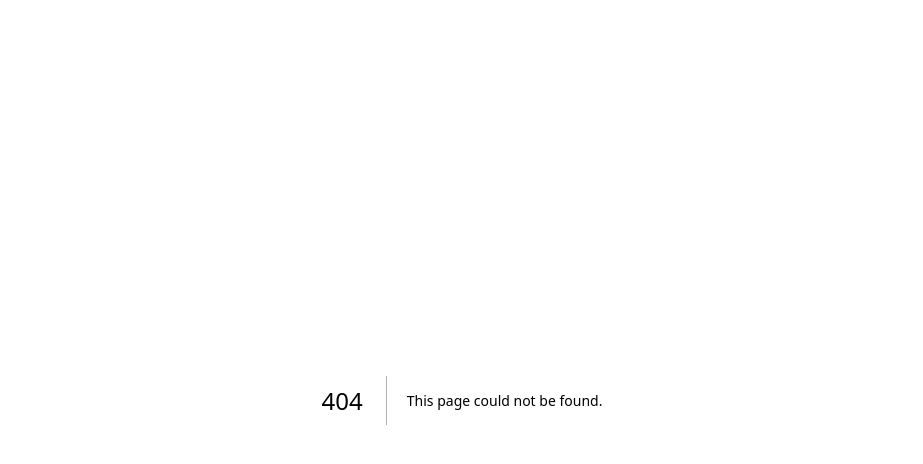
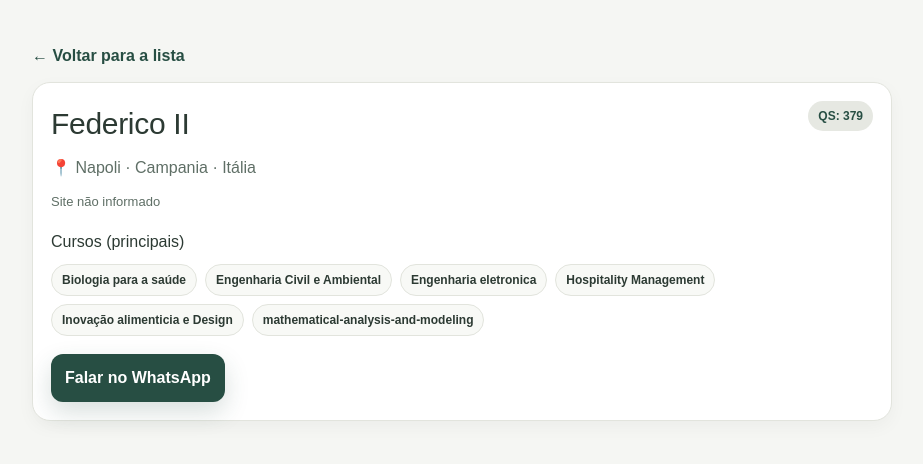
Before and after one commit to gh-joao-carvalho/estudaritalia, a Next.js app: page /universidades/federico-ii in a window 1280 px wide. Before the commit this address had no page. Shown: the top 464 px of the page, without its empty margins (178-1101 px from the left). Built offline with nearby package versions, Linux system fonts and the light colour scheme.

Commit message:
Fix dynamic route params (Next 16 async params)

```diff
--- /dev/null
+++ b/app/universidades/[id]/page.tsx
@@ -0,0 +1,175 @@
+import raw from "@/data/universidades.json";
+import { notFound } from "next/navigation";
+
+type Uni = {
+  id: string;
+  nome?: string | null;
+  tipo?: string | null;
+  cidade?: string | null;
+  regiao?: string | null;
+  pais?: string | null;
+  rank_qs?: number | string | null;
+  site?: string | null;
+  cursos?: string[] | string | null;
+  bolsas?: boolean | null;
+};
+
+function s(v: any) {
+  return (v ?? "").toString().trim();
+}
+
+function normalizeRank(v: any): number | null {
+  const n = Number(v);
+  return Number.isFinite(n) ? n : null;
+}
+
+function normalizeCursos(c: any): string[] {
+  if (!c) return [];
+  if (Array.isArray(c)) return c.map(String).map((x) => x.trim()).filter(Boolean);
+  return String(c).split(",").map((x) => x.trim()).filter(Boolean);
+}
+
+export default async function Page({ params }: { params: Promise<{ id: string }> }) {
+  const { id } = await params;
+
+  const data = raw as Uni[];
+  const want = s(id).toLowerCase();
+  const u = data.find((x) => s(x.id).toLowerCase() === want);
+
+  if (!u) return notFound();
+
+  const nome = s(u.nome) || "Universidade";
+  const cidade = s(u.cidade);
+  const regiao = s(u.regiao);
+  const pais = s(u.pais) || "Itália";
+  const rank = normalizeRank(u.rank_qs);
+  const site = s(u.site) || null;
+  const cursos = normalizeCursos(u.cursos);
+  const bolsas = Boolean(u.bolsas);
+
+  const green = "#274E43";
+  const border = "#E2E4DD";
+  const text = "#2C3A33";
+  const muted = "#5F6F66";
+  const bg = "#F5F6F3";
+
+  const wa = `https://wa.me/5511967529160?text=${encodeURIComponent(
+    `Olá! Quero entender custos reais e o passo a passo para estudar na Itália. Tenho interesse em: ${nome} (${cidade}).`
+  )}`;
+
+  return (
+    <main style={{ background: bg, minHeight: "100vh" }}>
+      <section style={{ maxWidth: 900, margin: "0 auto", padding: "44px 20px 28px" }}>
+        <a href="/universidades" style={{ color: green, textDecoration: "none", fontWeight: 900 }}>
+          ← Voltar para a lista
+        </a>
+
+        <div
+          style={{
+            marginTop: 14,
+            background: "white",
+            border: `1px solid ${border}`,
+            borderRadius: 18,
+            padding: 18,
+            boxShadow: "0 6px 18px rgba(0,0,0,0.04)",
+          }}
+        >
+          <div style={{ display: "flex", justifyContent: "space-between", gap: 12, flexWrap: "wrap" }}>
+            <h1 style={{ margin: 0, color: text, fontSize: 30, letterSpacing: -0.3 }}>{nome}</h1>
+            <div
+              style={{
+                background: "#E6E8E2",
+                color: green,
+                borderRadius: 999,
+                padding: "6px 10px",
+                fontSize: 12,
+                fontWeight: 900,
+                height: "fit-content",
+              }}
+            >
+              {rank ? `QS: ${rank}` : "QS: —"}
+            </div>
+          </div>
+
+          <p style={{ margin: "10px 0 0", color: muted, lineHeight: 1.5 }}>
+            📍 {cidade || "—"}
+            {regiao ? ` · ${regiao}` : ""} · {pais}
+          </p>
+
+          <div style={{ display: "flex", gap: 10, flexWrap: "wrap", marginTop: 12 }}>
+            {bolsas && (
+              <span
+                style={{
+                  background: "#FFF3D6",
+                  color: "#7A5B00",
+                  padding: "6px 10px",
+                  borderRadius: 999,
+                  fontWeight: 900,
+                  fontSize: 12,
+                }}
+              >
+                Bolsas
+              </span>
+            )}
+            {site ? (
+              <a
+                href={site}
+                target="_blank"
+                rel="noreferrer"
+                style={{ color: green, fontWeight: 950, textDecoration: "none" }}
+              >
+                Visitar site ↗
+              </a>
+            ) : (
+              <span style={{ color: muted, fontSize: 13 }}>Site não informado</span>
+            )}
+          </div>
+
+          {cursos.length > 0 && (
+            <>
+              <h2 style={{ margin: "18px 0 10px", color: text, fontSize: 16 }}>Cursos (principais)</h2>
+              <div style={{ display: "flex", gap: 8, flexWrap: "wrap" }}>
+                {cursos.map((c) => (
+                  <span
+                    key={c}
+                    style={{
+                      border: `1px solid ${border}`,
+                      background: "#F8F9F6",
+                      color: text,
+                      borderRadius: 999,
+                      padding: "6px 10px",
+                      fontSize: 12,
+                      fontWeight: 800,
+                    }}
+                  >
+                    {c}
+                  </span>
+                ))}
+              </div>
+            </>
+          )}
+
+          <div style={{ marginTop: 18 }}>
+            <a
+              href={wa}
+              target="_blank"
+              rel="noreferrer"
+              style={{
+                background: green,
+                color: "white",
+                padding: "12px 14px",
+                borderRadius: 12,
+                fontWeight: 900,
+                textDecoration: "none",
+                display: "inline-block",
+                boxShadow: "0 10px 24px rgba(39,78,67,0.18)",
+              }}
+            >
+              Falar no WhatsApp
+            </a>
+          </div>
+        </div>
+      </section>
+    </main>
+  );
+}
```
